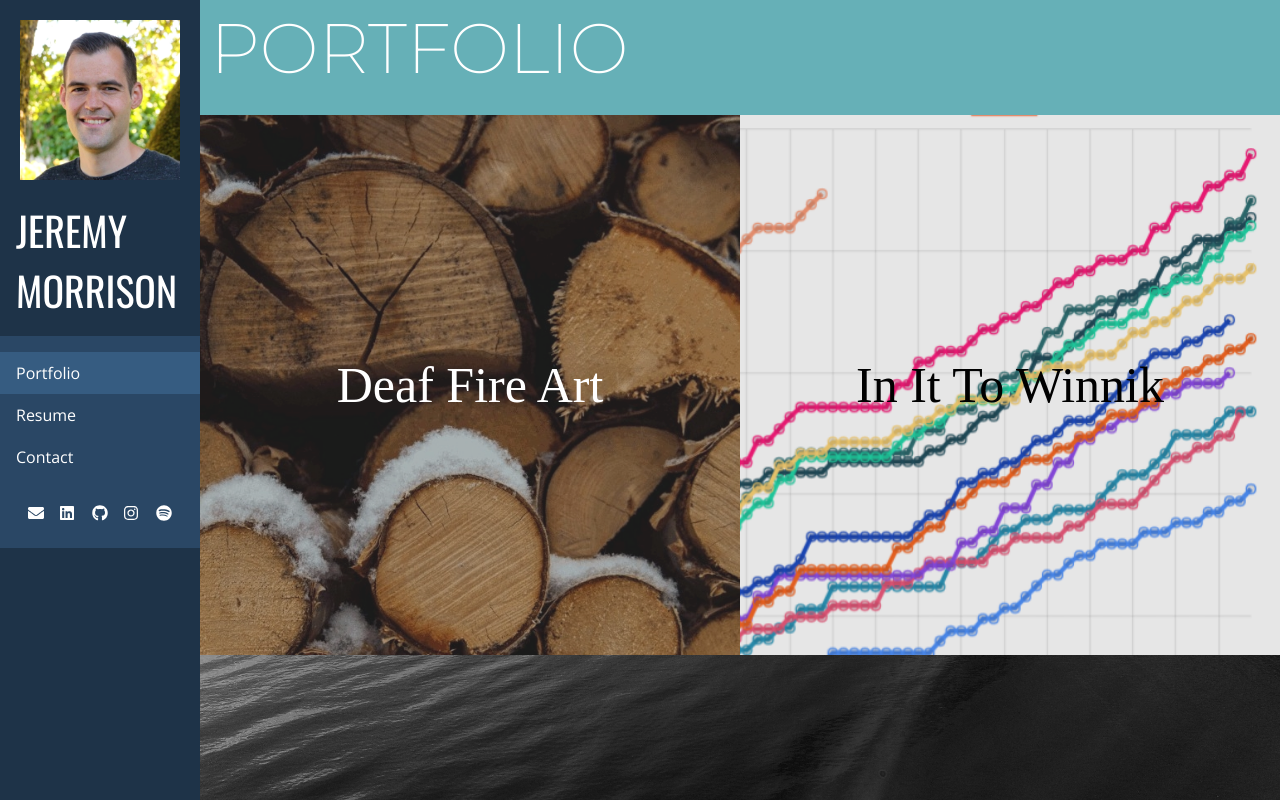
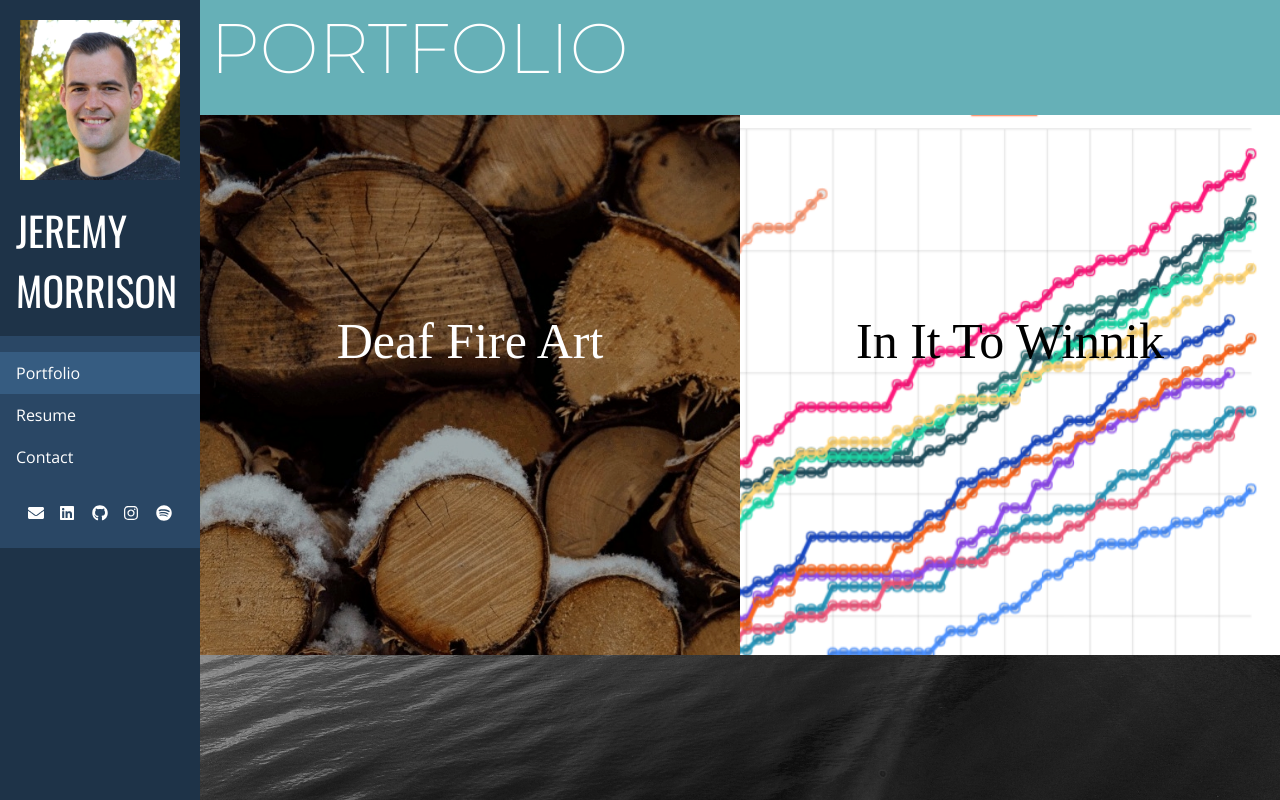
Before and after one commit to jemorriso/jeremymorrison.ca, a React (Create React App) app: page /portfolio in a window 1280 px wide. Built offline with nearby package versions, Linux system fonts and the light colour scheme; a web font is replaced by a local one.

Commit message:
Style portfolio items

```diff
--- a/src/components/PortfolioItem.js
+++ b/src/components/PortfolioItem.js
@@ -11,7 +11,7 @@ const Wrapper = styled.div`
   display: grid;
 
   &::after {
-    background-color: grey;
+    background-color: ${(props) => (props.lightBackground ? 'white' : 'black')};
     padding-bottom: 100%;
     content: '';
     display: block;
@@ -30,11 +30,11 @@ const Wrapper = styled.div`
 
     display: block;
     z-index: -1;
-    opacity: 0.8;
+    opacity: 0.9;
   }
 
   &:hover::before {
-    opacity: 0.5;
+    opacity: ${(props) => (props.lightBackground ? 0.2 : 0.7)};
   }
 
   &::before,
@@ -51,7 +51,7 @@ const FlexWrapper = styled.div`
   display: flex;
   justify-content: center;
   align-items: center;
-  margin: 1.6rem;
+  margin: 5rem;
 `;
 
 const PortfolioSocials = styled(Socials)`
@@ -61,12 +61,13 @@ const PortfolioSocials = styled(Socials)`
 const ProjectTitle = styled.header`
   font-size: 5rem;
   font-family: var(--font-display-3);
+  margin-bottom: 20%;
 `;
 
 const FlexFooter = styled.div`
   display: flex;
   justify-content: space-between;
-  padding: 1rem 0;
+  margin-top: 2rem;
 `;
 
 const Button = styled.button`
```
